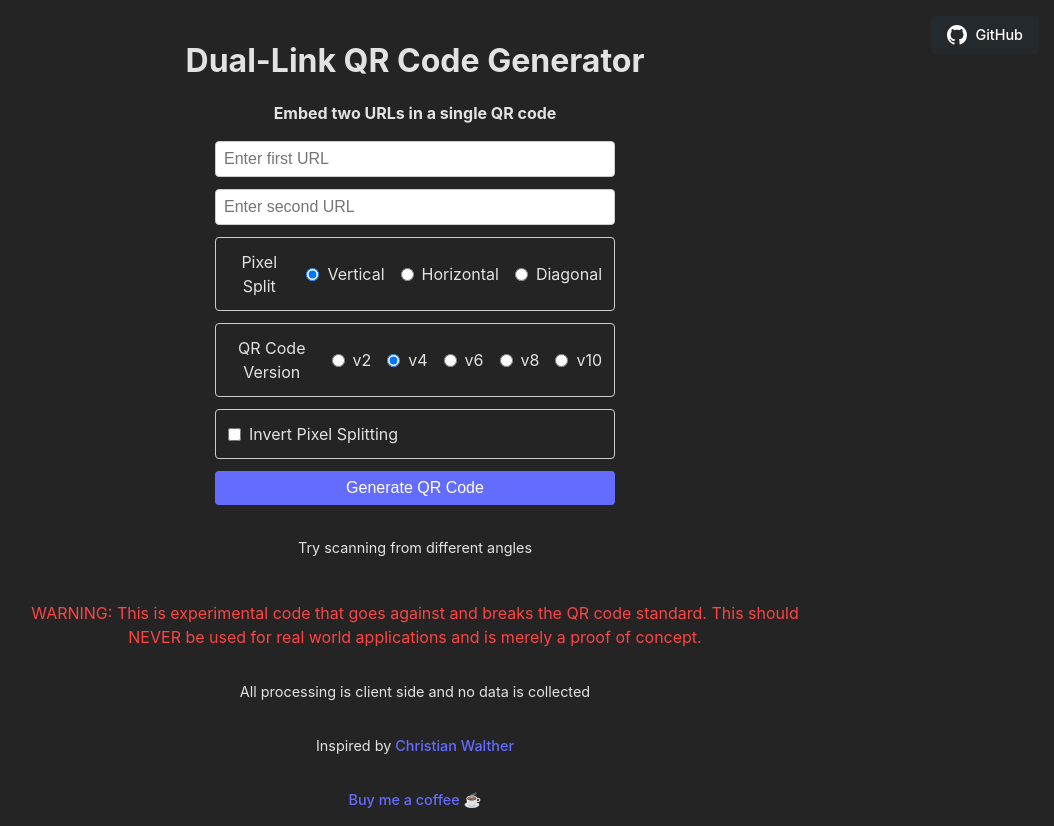
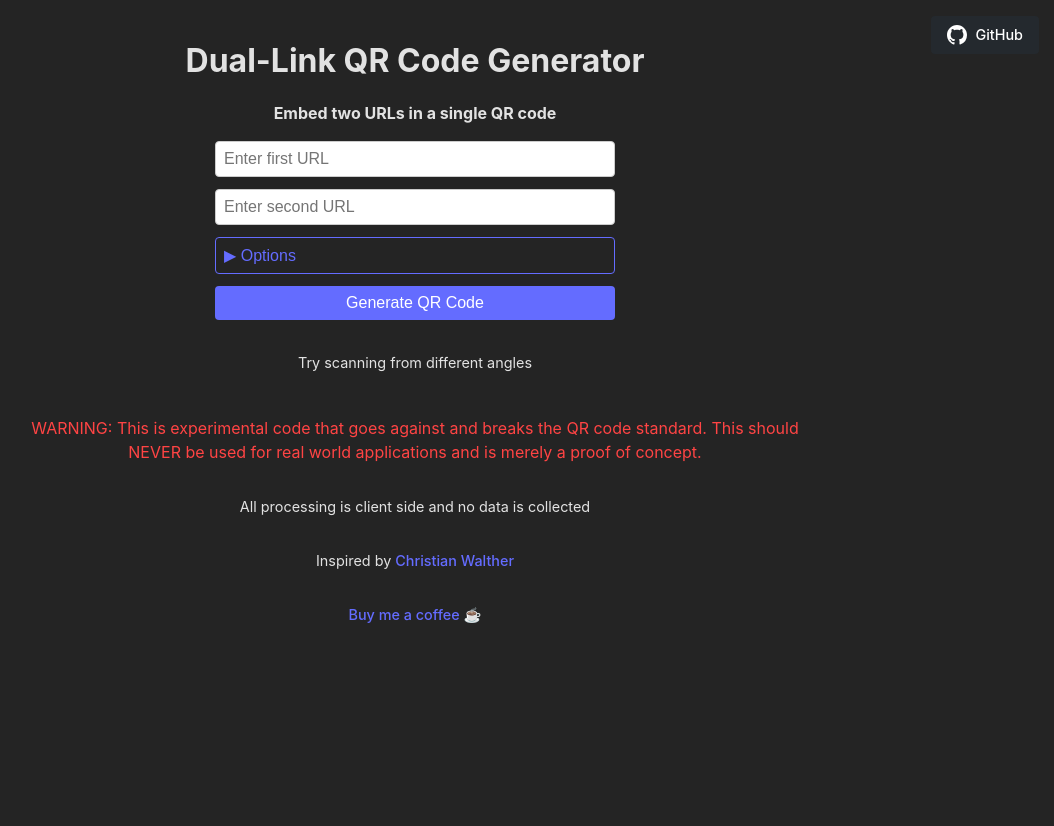
Before and after one commit to dwongdev/DualQRCode, a React (Vite) app: page / in a window 1280 px wide. Shown: the whole page, without its empty margins (225-1279 px from the left). After the commit the page ends 800 px from the top, so only its background shows below. Built offline with nearby package versions, Linux system fonts and the light colour scheme.

Commit message:
Hide options in option dropdown menu

```diff
--- a/src/App.css
+++ b/src/App.css
@@ -42,6 +42,31 @@
   gap: 0.75rem;
   width: 100%;
   max-width: 400px;
+}
+
+.options-toggle {
+  background-color: transparent;
+  color: #646cff;
+  border: 1px solid #646cff;
+  padding: 0.5rem;
+  text-align: left;
+  transition: background-color 0.2s;
+}
+
+.options-toggle:hover {
+  background-color: rgba(100, 108, 255, 0.1);
+}
+
+.options-container {
+  display: none;
+  flex-direction: column;
+  gap: 0.75rem;
+}
+
+.options-container.open {
+  display: flex;
+}
+
 .pattern-selector {
   display: flex;
   gap: 1rem;
@@ -49,9 +74,6 @@
   padding: 0.75rem;
   border: 1px solid #ccc;
   border-radius: 4px;
-    input {
-      width: auto !important;
-    }
 }
 
 .pattern-selector label {
@@ -65,6 +87,7 @@
   margin: 0;
   cursor: pointer;
 }
+
 .invert-checkbox {
   display: flex;
   align-items: center;
@@ -84,7 +107,6 @@
 
 .invert-checkbox label {
   cursor: pointer;
-  }
 }
 
 input {
--- a/src/App.jsx
+++ b/src/App.jsx
@@ -10,6 +10,7 @@ function App() {
   const [splitPattern, setSplitPattern] = useState('vertical')
   const [invertUrls, setInvertUrls] = useState(false)
   const [qrVersion, setQrVersion] = useState(4)
+  const [optionsOpen, setOptionsOpen] = useState(false)
 
   const generateDualQRCode = async () => {
     try {
@@ -147,6 +148,10 @@ function App() {
             }
           }}
         />
+        <button className="options-toggle" onClick={() => setOptionsOpen(!optionsOpen)}>
+          {optionsOpen ? '▼ Options' : '▶ Options'}
+        </button>
+        <div className={`options-container ${optionsOpen ? 'open' : ''}`}>
           <div className="pattern-selector">
             <label>
               Pixel Split
@@ -236,6 +241,7 @@ function App() {
             />
             <label htmlFor="invert-checkbox">Invert Pixel Splitting</label>
           </div>
+        </div>
         <button onClick={generateDualQRCode}>Generate QR Code</button>
       </div>
       {error && <div className="error">{error}</div>}
```
Lines whose indentation alone changed are shown as unchanged.
